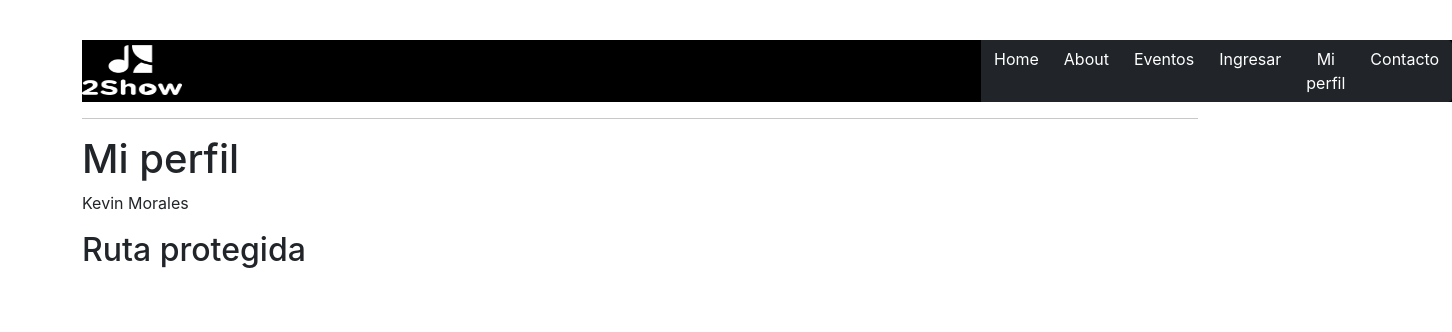
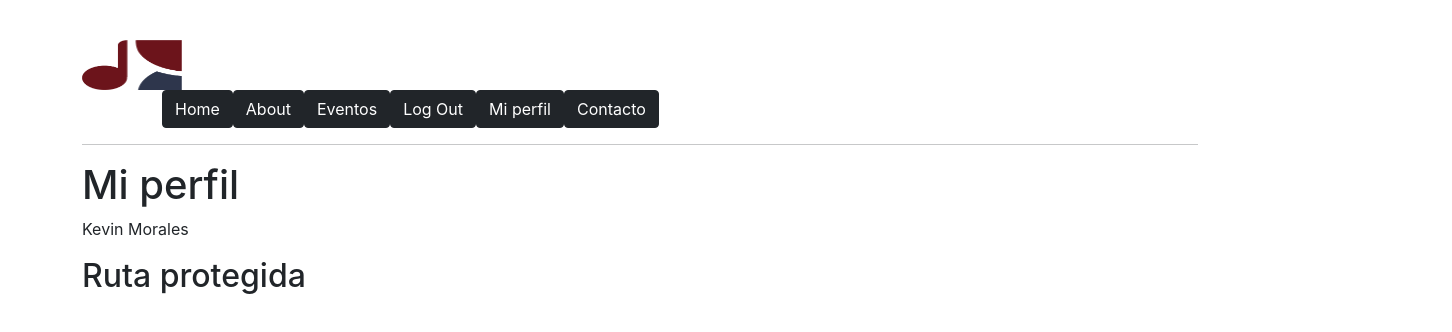
Before and after one commit to kevinmorales05/2showApp, a React (Create React App) app: page /myprofile in a window 1280 px wide. Shown: the top 332 px of the page, 1452 px wide, since content can reach past the window. Built offline with nearby package versions, Linux system fonts and the light colour scheme; no server answers; sample sign-in values are in the browser's storage.

Commit message:
I solved the problem with the authentication

```diff
--- a/src/App.js
+++ b/src/App.js
@@ -1,7 +1,6 @@
 import './css/App.css';
 import React from "react";
-//importo auth
-import {auth} from './components/firebase'
+
 //importo componentes para la navegacion
 import {
   BrowserRouter as Router,
@@ -19,14 +18,17 @@ import About from './components/pages/About';
 import OthersProfile from './components/pages/OthersProfile';
 import MyProfile from './components/pages/MyProfile';
 import logo from './images/logo2ShowOriginalBlanco.png';
+import Menu from '../src/components/Menu'
 
 import {Image} from 'antd';
 import MainAdmin from './components/pages/PanelAdministracion/MainAdmin';
 
+//importo auth
+import {auth} from './components/firebase'
 
 function App() {
   //usuario de la consola
-  const [firebaseUser, setFirebaseUser] = React.useState(false)
+  const [firebaseUser, setFirebaseUser] = React.useState(false) //va a partir en falso
 //esta es una espera hasta que cargue el usuario
   React.useEffect(()=> {
     auth.onAuthStateChanged(user =>{
@@ -38,37 +40,13 @@ function App() {
         setFirebaseUser(null)
       }
     })
-  })
-  return firebaseUser ? (
+  },[])
+  return firebaseUser !==false ? (
     <Router>
       <div className="container mt-3 ">
         <div className="btn-group mt-4 menu">
-          <Link className="navbar-brand logo" to='/'>
-            <Image src={logo}
-            width={100}
-            height={50}
-            preview={false}
-            className="imagen"
-            />
-            </Link>
-          <Link to="/" className="btn btn-dark ">
-            Home
-          </Link>
-          <Link to='/about' className="btn btn-dark">
-            About
-          </Link>
-          <NavLink to='/eventos' className="btn btn-dark" activeClassName="active">
-            Eventos
-          </NavLink>
-          <Link to='/ingresar' className="btn btn-dark">
-            Ingresar
-          </Link>
-          <Link to='/myprofile' className="btn btn-dark" activeClassName="active">
-            Mi perfil
-          </Link>
-          <Link to='/contacto' className="btn btn-dark">
-            Contacto
-          </Link>
+          <Menu firebaseUser={firebaseUser}/>
+
         </div>
 
         <hr />
@@ -99,9 +77,47 @@ function App() {
     </Router>
   ) : (
     <div>
-      <p>Cargando...</p>
+      <p> Cargando...</p>
+
     </div>
   );
 }
 //el operador ternario va para lanzar cargando mientras se va cargando el usuario presente
 export default App;
+
+
+/* cone sto funciona
+<Router>
+      <div className="container mt-3 ">
+        <div className="btn-group mt-4 menu">
+          <Menu firebaseUser={firebaseUser}/>
+
+        </div>
+
+        <hr />
+        <Switch>
+          <Router path="/contacto">
+            <Contacto />
+          </Router>
+          <Router path="/about">
+            <About />
+          </Router>
+          <Router path="/eventos">
+            <Eventos />
+          </Router>
+          <Router path="/ingresar">
+            <Ingresar />
+          </Router>
+          <Router path="/myprofile">
+            <MyProfile />
+          </Router>
+          <Router path="/others">
+            <OthersProfile />
+          </Router>
+          <Router path="/" exact>
+            <Inicio />
+          </Router>
+        </Switch>
+      </div>
+    </Router>
+*/
--- a/src/components/Menu.js
+++ b/src/components/Menu.js
@@ -1,31 +1,76 @@
 import React from 'react'
+import '../css/App.css';
 import logo from '../images/icono.png';
+import {
+    BrowserRouter as Router,
+    Switch,
+    Route, NavLink,
+    Link
+  } from "react-router-dom";
+  import {Button, Image} from 'antd';
+  import {auth} from '../components/firebase'
+  import { withRouter } from 'react-router';
 
-export default function Menu() {
+ function Menu(props) {
+
+    const cerrarSesion = () => {
+        auth.signOut()
+        .then(
+            () => {
+                props.history.push('/');
+            }
+        )
+    }
+
+
     return (
         <div>
-          <nav className="navbar navbar-light bg-light bg-inverse navbar-toggleable-sm">
+          <Link className="navbar-brand logo" to='/'>
+            <Image src={logo}
+            width={100}
+            height={50}
+            preview={false}
+            className="imagen"
+            />
+            </Link>
+          <Link to="/" className="btn btn-dark ">
+            Home
+          </Link>
+          <Link to='/about' className="btn btn-dark">
+            About
+          </Link>
+          <NavLink to='/eventos' className="btn btn-dark" activeClassName="active">
+            Eventos
+          </NavLink>
 
-          <div className="container-fluid">
-                <a className="navbar-brand" href="/">
-                    <img src={logo} alt="" width="80" height="60" /> 2Show
-                </a>
-                <button className="navbar-toggler navbar-toggler-right" type="button" data-bs-toggle="collapse" data-bs-target="#identificador1" aria-controls="identificador1" aria-expanded="false" aria-label="Toggle navigation">
-                 <span className="navbar-toggler-icon"></span>
-                </button>
+           {
+               props.firebaseUser !== null ? (
+                   <button className="btn btn-dark"
+                    onClick={
+                        ()=> cerrarSesion()
+                    }
+                   >
+                       Log Out
+                   </button>
+               ): (
+                <Link to='/ingresar' className="btn btn-dark">
+                    Ingresar
+                </Link>
+               )
+           }
+          {
+              props.firebaseUser !== null ? (
+                <Link to='/myprofile' className="btn btn-dark" activeClassName="active">
+                    Mi perfil
+                </Link>
+              ) : null
+          }
 
-
-            </div>
-            <div  className="collapse navbar-collapse" id="identificador1">
-                <div className="navbar-nav">
-                        <a className="nav-item nav-link"  href="/">Home</a>
-                        <a className="nav-item nav-link" href="/about">About</a>
-                        <a className="nav-item nav-link" href="/eventos">Eventos</a>
-                        <a className="nav-item nav-link" href="/ingresar" >Ingresar</a>
-                        <a className="nav-item nav-link" href="/contacto" >Contacto</a>
-                    </div>
-            </div>
-          </nav>
+          <Link to='/contacto' className="btn btn-dark">
+            Contacto
+          </Link>
         </div>
     )
 }
+
+export default withRouter(Menu);
--- a/src/components/pages/Ingresar.js
+++ b/src/components/pages/Ingresar.js
@@ -1,5 +1,5 @@
 import React from 'react'
-import { withRouter } from 'react-router';
+import { withRouter } from 'react-router-dom';
 import {auth, db} from '../firebase'
 
 
--- a/src/components/pages/MyProfile.js
+++ b/src/components/pages/MyProfile.js
@@ -9,13 +9,13 @@ import { withRouter } from 'react-router';
     React.useEffect(()=> {
         if(auth.currentUser){
             console.log('Existe un usuario')
-            setUser(auth.currentUser);
+            setUser(auth.currentUser); //toda la informacion del usuario
         } else {
             console.log('no existe un usuario')
             //redirigir al usuario al login
             props.history.push('/ingresar');
         }
-    }, [])
+    }, []) //para que devuelva una sola vez se deja vacio
     return (
         <div>
             <h1>Mi perfil</h1>
--- a/src/css/App.css
+++ b/src/css/App.css
@@ -37,8 +37,10 @@
   }
 }
 .logo {
-  margin-right: 800px;
+  margin-right: 80px;
 }
 .menu {
-  background-color: black;
+  background-color: white;
+  display: inline-block;
+
 }
```
